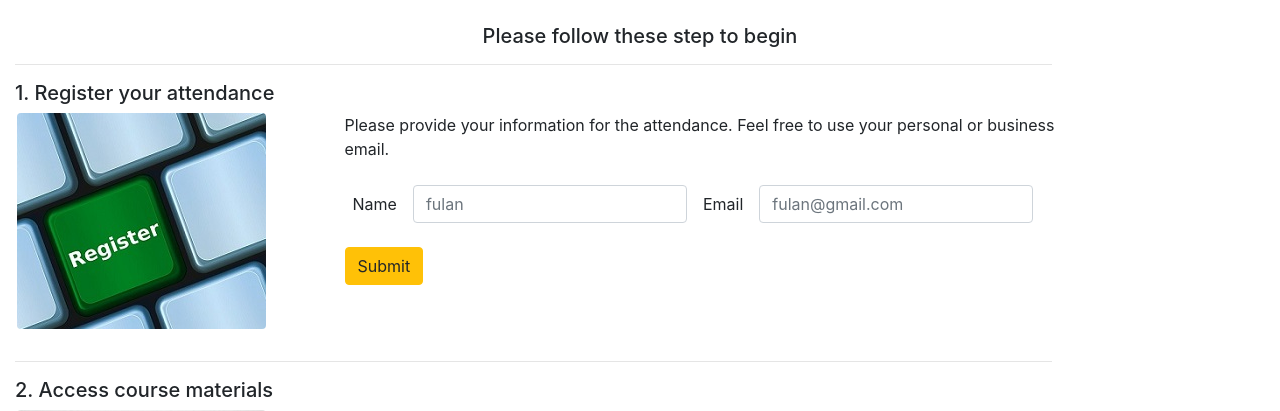
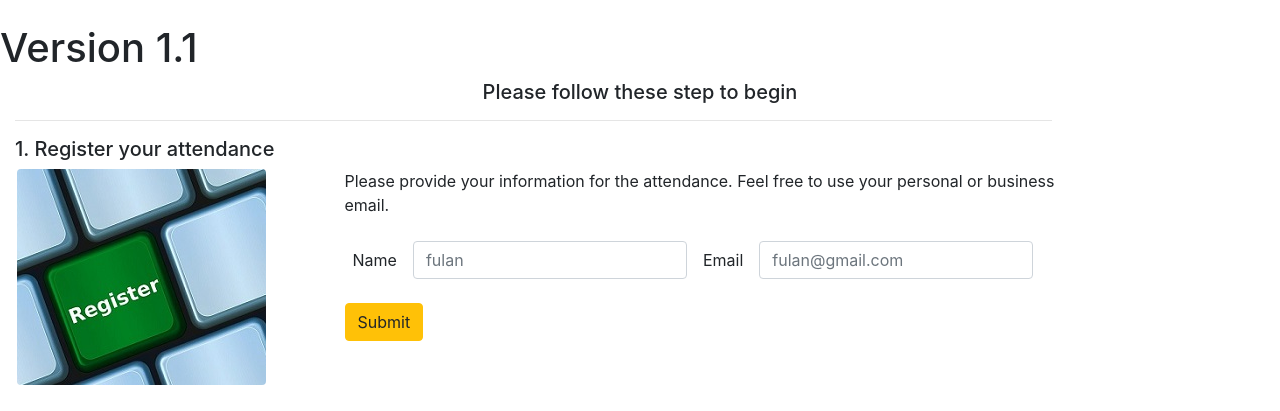
Before and after one commit to furqonm/python-flask-aws, a Flask app: template templates/base.html in a window 1280 px wide. Shown: the part 56-467 px from the top of the page. Run offline with Flask 2, Linux system fonts and the light colour scheme; the template is opened without the code that fills it, so the values that code supplies are empty; some libraries are stand-ins or nearby versions.

Commit message:
Update base.html

```diff
--- a/templates/base.html
+++ b/templates/base.html
@@ -28,6 +28,7 @@
 <!--
   Aplikasi akan menampilkan informasi nama training yang diambil dari System Manager - Parameter Store.
 -->
+<h1>Version 1.1</h1>
 <h5 style="text-align:center;">
     Please follow these step to begin {% block training %}{% endblock %}
 </h5>
```
